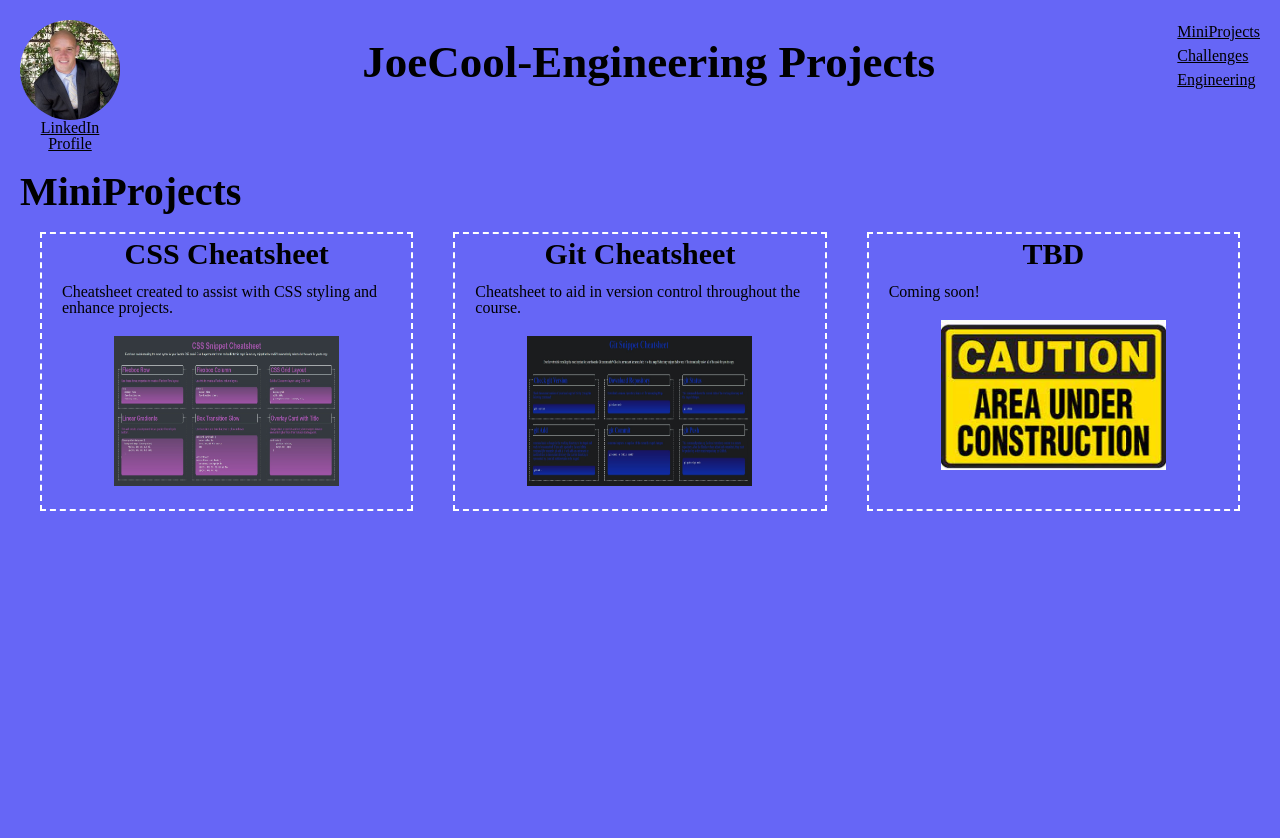
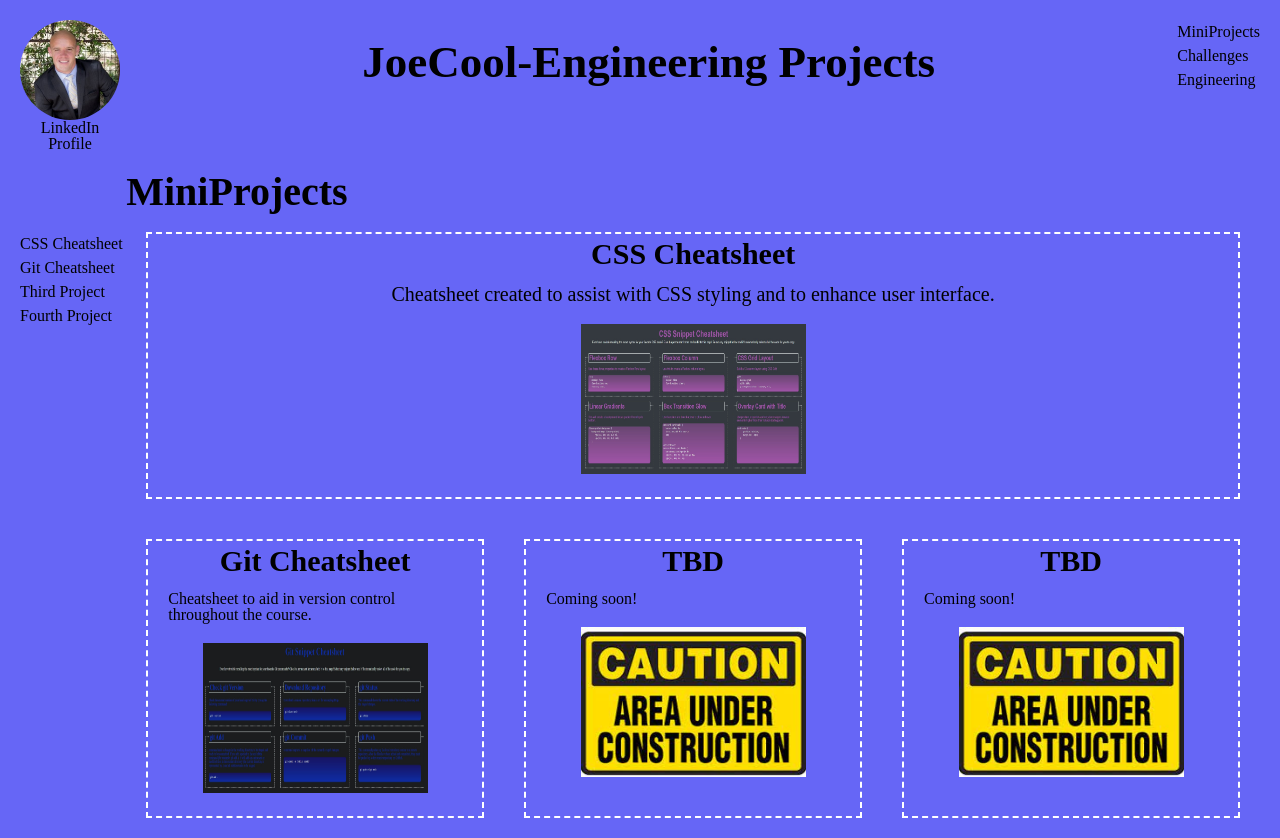
Before and after one commit to JoeCool-Engineer/JoeCool-Engineer_Projects, a plain HTML site: page index.html in a window 1280 px wide. Drawn offline with Linux system fonts and the light colour scheme.

Commit message:
Provided internal navigation with links

```diff
--- a/assets/css/style.css
+++ b/assets/css/style.css
@@ -3,6 +3,7 @@
     --backgroundColor: rgb(0,0, 240, 0.6);
 }
 
+/* Universal Properties */
 * {
     color: var(--mainFontColor);
     font-family: 'Times New Roman', Times, serif;
@@ -13,11 +14,11 @@ body {
     margin: 20px;
 }
 
+/* Styling for header */
 header {
     display: flex;
     flex-direction: row;
     justify-content: space-between;
-    /* height: 10%; */
     margin-bottom: 20px;
 }
 
@@ -47,6 +48,21 @@ nav {
     line-height: 1.5;
 }
 
+main {
+    display: flex;
+}
+
+/* Styling for internal page navigation */
+aside {
+    display: flex;
+    flex-direction: column;
+    flex-wrap: wrap;
+    flex: 1 1 15%;
+    margin-top: 60px;
+    line-height: 1.5;
+}
+
+/* Styling for Articles */
 h2 {
     display: flex;
     flex: 100%;
@@ -65,6 +81,26 @@ h3 {
 section {
     display: flex;
     flex-wrap: wrap;
+}
+
+#firstProject {
+    display: flex;
+    flex: 100%;
+}
+
+#firstProject .card {
+    display: flex;
+    flex-direction: column;
+    flex: 1 1 100%;
+    border: 2px dashed white;
+    margin: 20px;
+    padding: 20px;
+}
+
+#firstProject p {
+    display: flex;
+    justify-content: center;
+    font-size: 20px;
 }
 
 article {
@@ -92,6 +128,7 @@ article p {
     justify-content: center;
 }
 
+/* Transitions for images */
 .project img{
     width: 225px;
     height: 150px;
@@ -103,6 +140,25 @@ article p {
     height: 200px;
 }
 
+/* link decorations */
+a:link {
+    text-decoration: none;
+  }
+
+  a:visited {
+    text-decoration: none;
+  }
+
+  a:hover {
+    font-size: 20px;
+    text-decoration: underline;
+  }
+
+  a:active {
+    text-decoration: underline;
+  }
+
+/* Styling for adjusted screen sizing */
 @media screen and (max-width: 992px) {
     article {
         display: flex;
@@ -113,6 +169,9 @@ article p {
 }
 
 @media screen and (max-width: 768px) {
+    aside {
+        display: none;
+    }
     article {
         display: flex;
         flex-wrap: wrap;
--- a/index.html
+++ b/index.html
@@ -32,19 +32,31 @@
 <!-- Main Content -->
 <main>
 
+    <!-- Navigation to projects -->
+    <aside>
+        <a href="#firstProject">CSS Cheatsheet</a>
+        <a href="#gitCheatsheet">Git Cheatsheet</a>
+        <a href="#">Third Project</a>
+        <a href="#">Fourth Project</a>
+     </aside>
 
+<!-- All articles with projects -->
     <section>
         <h2>MiniProjects</h2>
-        <article>
+
+<!-- First Published Project main focus-->
+        <article id="firstProject">
             <div class="card">
                 <h3>CSS Cheatsheet</h3>
-                <p>Cheatsheet created to assist with CSS styling and enhance projects.</p>
+                <p>Cheatsheet created to assist with CSS styling and to enhance user interface.</p>
                 <div class="project">
                     <a href="https://joecool-engineer.github.io/cssCheatSheet/"><img src="./assets/images/cssCheatsheet.jpg" alt="CSS Cheatsheet"></a>
                 </div>
             </div>
         </article>
-        <article>
+
+<!-- Subsequent Projects laid out in a grid pattern -->
+        <article id="gitCheatsheet">
             <div class="card">
                 <h3>Git Cheatsheet</h3>
                 <p>Cheatsheet to aid in version control throughout the course.</p>
@@ -53,7 +65,16 @@
                 </div>
             </div>
         </article>
-        <article>
+        <article id="thirdProject">
+            <div class="card">
+                <h3>TBD</h3>
+                <p>Coming soon!</p>
+                <div class="project">
+                    <img src="./assets/images/construction.jpg" alt="Git Cheatsheet">
+                </div>
+            </div>
+        </article>
+        <article id="fourthProject">
             <div class="card">
                 <h3>TBD</h3>
                 <p>Coming soon!</p>
```
